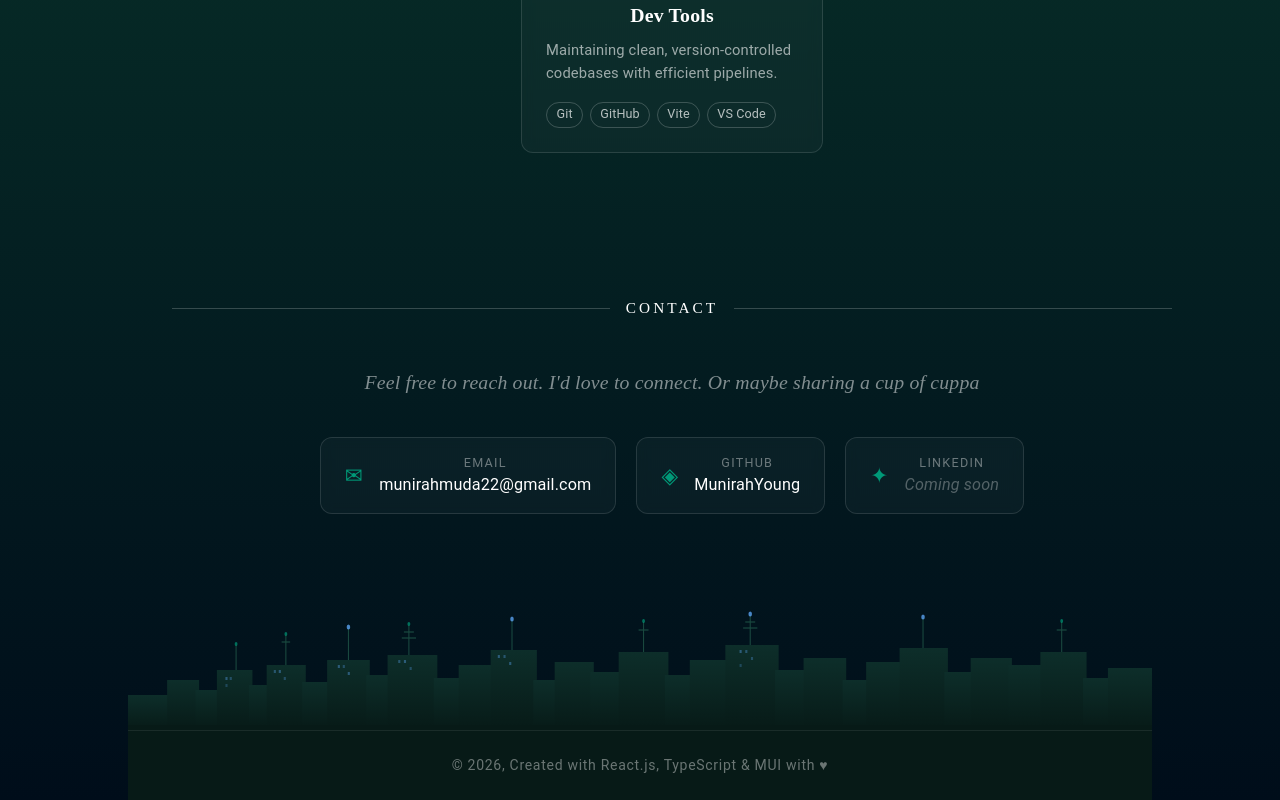
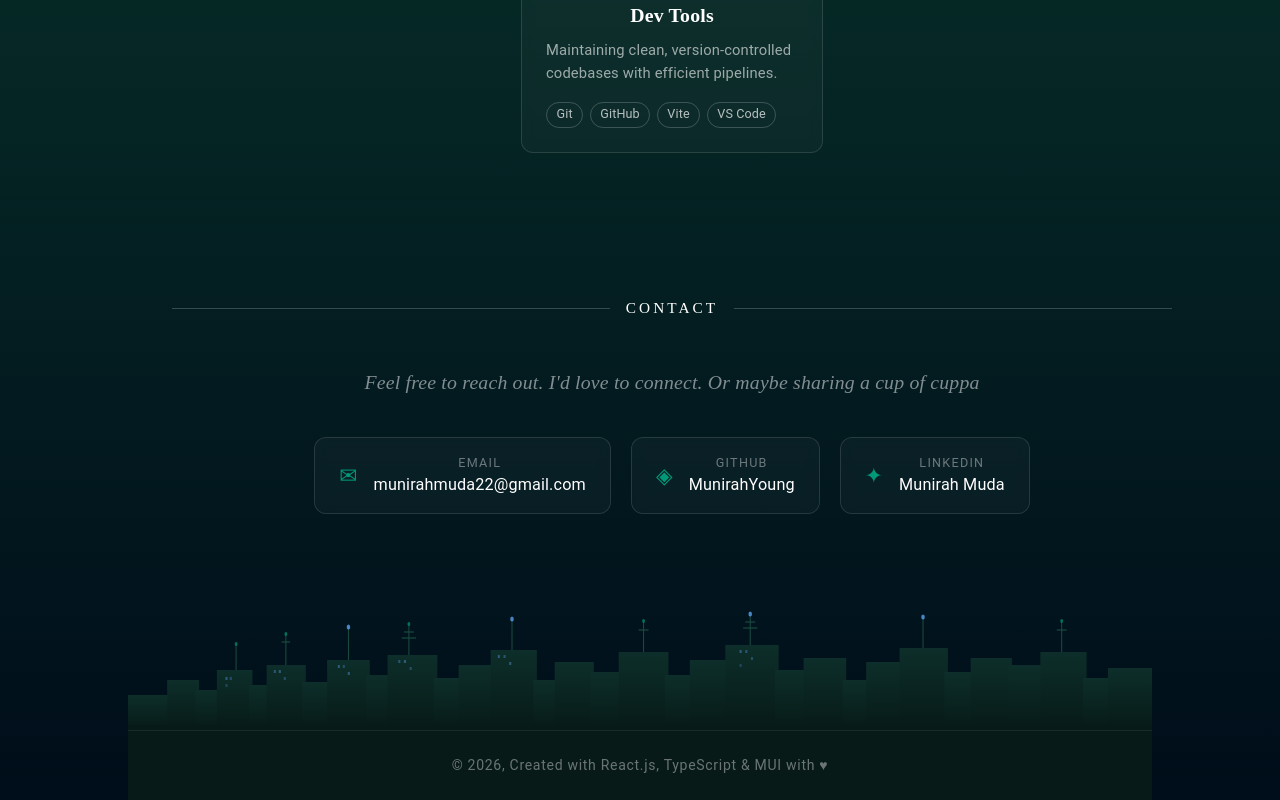
Before and after one commit to MunirahMuda/moon-portfolio, a React (Vite) app: page / in a window 1280 px wide. Shown: the part 2707-3507 px from the top of the page. Built offline with nearby package versions, Linux system fonts and the light colour scheme.

Commit message:
added new LinkedIn link

```diff
--- a/src/contents/Contact.tsx
+++ b/src/contents/Contact.tsx
@@ -16,8 +16,8 @@ const contacts = [
     },
     {
         label: "LinkedIn",
-        value: "Coming soon",
-        href: null,
+        value: "Munirah Muda",
+        href: "www.linkedin.com/in/munirah-muda-37bab8352",
         icon: "✦",
     },
 ];
```
